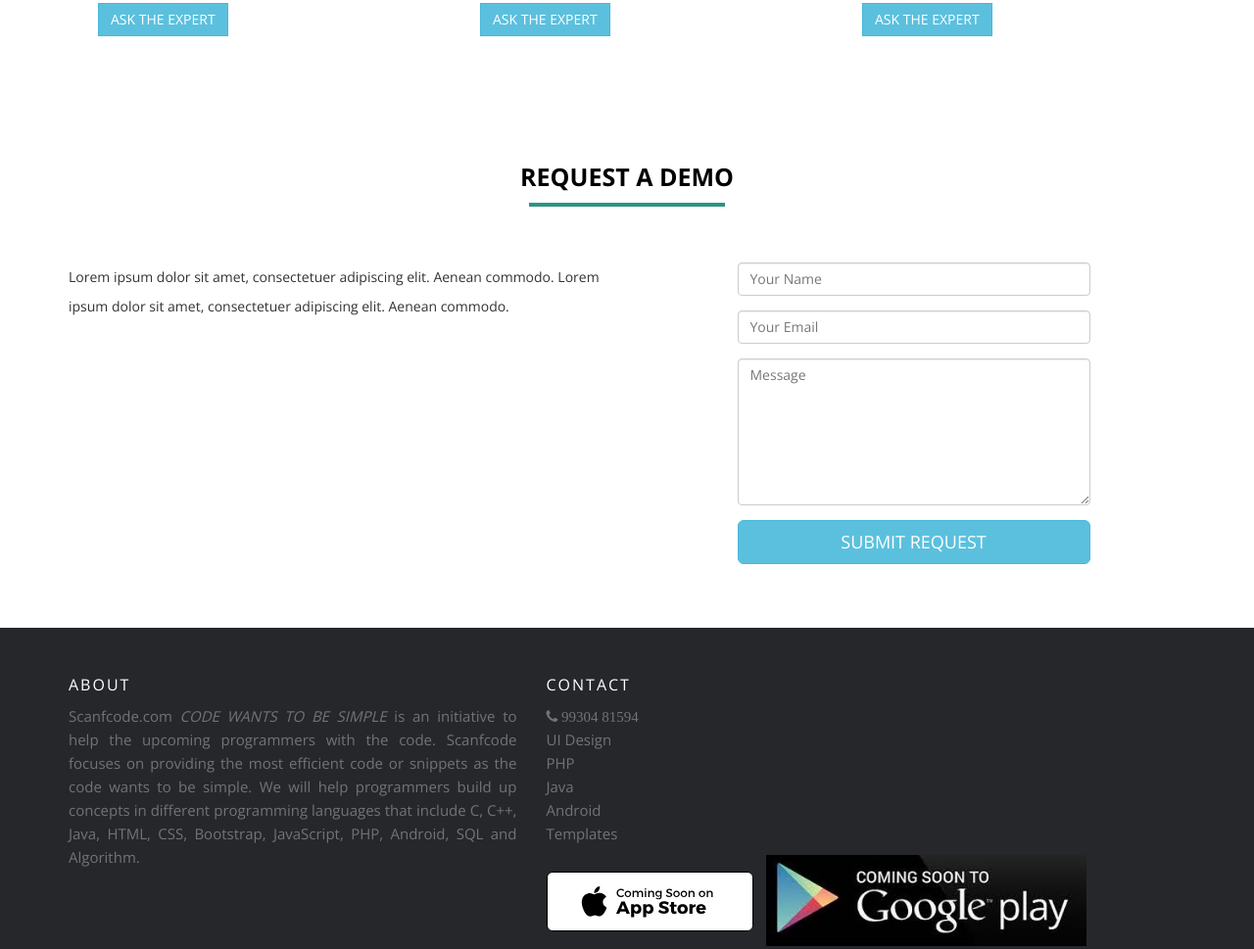
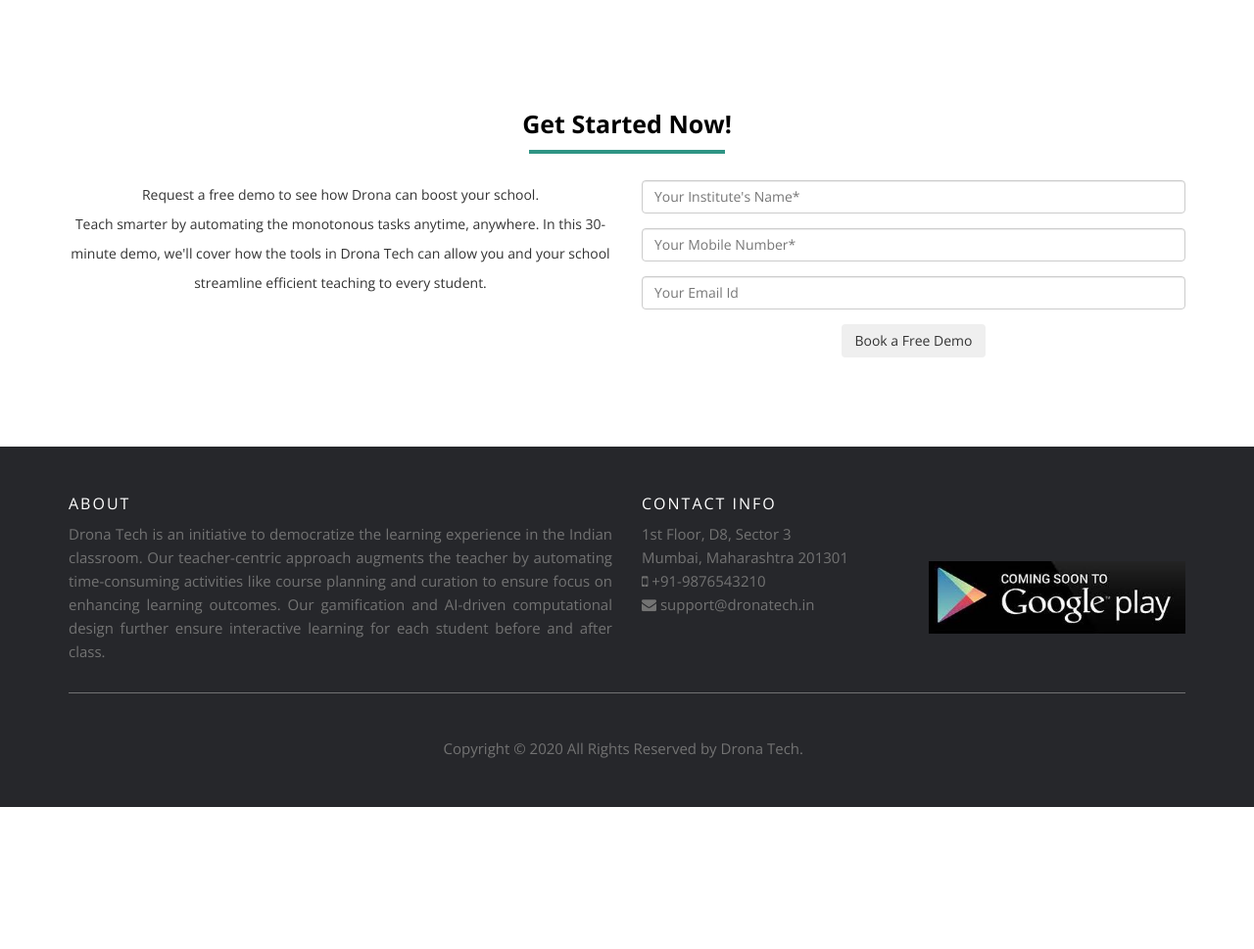
Before and after one commit to agondi/dronatech.github.io, a plain HTML site: page index.html in a window 1280 px wide. Shown: the part 1040-2009 px from the top of the page at 98% size. After the commit the page ends 1864 px from the top, so only its background shows below. Drawn offline with nearby package versions, Linux system fonts and the light colour scheme.

Commit message:
Layout edits

```diff
--- a/assets/css/style.css
+++ b/assets/css/style.css
@@ -30,8 +30,8 @@ body {
     padding-top:35px;
 }
 .set-row-pad {
-    padding-top:30px;
-    padding-bottom:50px;
+    padding-top:0px;
+    padding-bottom:90px;
 }
 /*=====================================
   NAVBAR STYLES
@@ -42,7 +42,7 @@ body {
 }
 
 #menu {
-    background-color: rgba(28, 43, 75, 1);
+    background-color: #015571;
     color: #fff;
     font-size: 12px;
     font-weight: 900;
@@ -76,7 +76,7 @@ body {
 }
 
     .home-sec .overlay {
-        background: rgba(38, 57, 88, 0.89);
+        background: rgba(25, 94, 131, 0.89);
         min-height: 500px;
     }
 
--- a/index.html
+++ b/index.html
@@ -141,7 +141,7 @@
                         Aenean commodo .
 
                    </p>
-               <a href="#" class="btn btn-info btn-set"  >ASK THE EXPERT</a>
+
                 </div>
                    </div>
                    <div class="col-lg-4  col-md-4 col-sm-4" data-scroll-reveal="enter from the bottom after 0.5s">
@@ -155,7 +155,7 @@
                         Aenean commodo .
 
                    </p>
-               <a href="#" class="btn btn-info btn-set"  >ASK THE EXPERT</a>
+
                 </div>
                    </div>
                  <div class="col-lg-4  col-md-4 col-sm-4" data-scroll-reveal="enter from the bottom after 0.6s">
@@ -169,9 +169,10 @@
                         Aenean commodo .
 
                    </p>
-               <a href="#" class="btn btn-info btn-set"  >ASK THE EXPERT</a>
+
                 </div>
                    </div>
+
 
 
                </div>
@@ -183,119 +184,78 @@
  <div class="container set-pad">
       <div class="row text-center">
                  <div class="col-lg-8 col-lg-offset-2 col-md-8 col-sm-8 col-md-offset-2 col-sm-offset-2">
-                     <h1 data-scroll-reveal="enter from the bottom after 0.1s" class="header-line" >REQUEST A DEMO </h1>
-
+                     <h1 data-scroll-reveal="enter from the bottom after 0.1s" class="header-line" >Get Started Now! </h1>
                  </div>
-
              </div>
              <!--/.HEADER LINE END-->
               <div class="row set-row-pad" >
-           <div class="col-lg-6 col-md-6 col-sm-6 " data-scroll-reveal="enter from the bottom after 0.4s" >
-           	<p data-scroll-reveal="enter from the bottom after 0.3s">
-                      Lorem ipsum dolor sit amet, consectetuer adipiscing elit.
-                        Aenean commodo.
-                         Lorem ipsum dolor sit amet, consectetuer adipiscing elit.
-                        Aenean commodo.
-                         </p>
-                 <!-- <img src="assets/img/building.jpg" class="img-thumbnail" /> -->
+           <div class="col-lg-6 col-md-6 col-sm-6 " data-scroll-reveal="enter from the bottom after 0.4s" align="center" style="text-align: center;">
+           	Request a free demo to see how Drona can boost your school.<br> Teach smarter by automating the monotonous tasks anytime, anywhere. In this 30-minute demo, we'll cover how the tools in Drona Tech can allow you and your school streamline efficient teaching to every student.<br>
+           <!-- 	We'll cover how to:
+           	<ul style="text-align: left;">
+           		<li>zysdkjhksjazysdkjhksjazysdkjhksja</li>
+           		<li>zysdkjhksjazysdkjhksja</li>
+           		<li>zysdkjhksjazysdkjhksjazysdkjhksja</li>
+           	</ul><br> -->
            </div>
-               <div class="col-lg-4 col-md-4 col-sm-4 col-lg-offset-1 col-md-offset-1 col-sm-offset-1">
-<!--
+           <div class="col-lg-6 col-md-6 col-sm-6 " data-scroll-reveal="enter from the bottom after 0.4s" align="center" style="text-align: center;">
+           	<form action="" method="POST" id="contactForm" class="contact-us-form">
+           		<div class="form-row">
+           			<div class="col-4">
+           				<div class="form-group">
+           					<input type="text" class="form-control" name="name" placeholder="Your Institute's Name*" value="">
            				</div>
-           <div class="row set-row-pad"  data-scroll-reveal="enter from the bottom after 0.5s" >
-
-
-                 <div class="col-lg-8 col-lg-offset-2 col-md-8 col-md-offset-2 col-sm-8 col-sm-offset-2"> -->
-                    <form>
+           			</div>
+           			<div class="col-4">
            				<div class="form-group">
-                            <input type="text" class="form-control "  required="required" placeholder="Your Name" />
+           					<input type="numeric" class="form-control" name="mobile" placeholder="Your Mobile Number*" value="">
            				</div>
+           			</div>
+           			<div class="col-4">
            				<div class="form-group">
-                            <input type="text" class="form-control " required="required"  placeholder="Your Email" />
+           					<input type="email" class="form-control" name="email" placeholder="Your Email Id" value="">
            				</div>
+           			</div>
+           		</div>
+           		<div class="form-row">
+           			<div class="col-6">
            				<div class="form-group">
-                            <textarea name="message" required="required" class="form-control" style="min-height: 150px;" placeholder="Message"></textarea>
            				</div>
-                        <div class="form-group">
-                            <button type="submit" class="btn btn-info btn-block btn-lg">SUBMIT REQUEST</button>
            			</div>
-
+           		</div>
+           		<div class="row justify-content-center">
+           			<button type="submit" class="btn btn-brand-02" id="btnContactUs">Book a Free Demo</button>
+           		</div>
            	</form>
                 </div>
-
-
-
-
-
-
+               </div>
+               <div class="col-lg-3 col-md-3 col-sm-3 " data-scroll-reveal="enter from the bottom after 0.4s" align="center" style="text-align: center;">
                 </div>
           </div>
       </div>
   </div>
-    <!--  <div class="container" id="contact">
-             <div class="row set-row-pad"  >
-    <div class="col-lg-4 col-md-4 col-sm-4   col-lg-offset-1 col-md-offset-1 col-sm-offset-1 " data-scroll-reveal="enter from the bottom after 0.4s">
-
-                    <h2 ><strong>Our Location </strong></h2>
-        <hr />
-                    <div>
-                        <h4>234/80 -UFG, New Street,</h4>
-                        <h4>Mumbai, India</h4>
-                        <h4><strong>Call:</strong>  + 91 9876543210</h4>
-                        <h4><strong>Email: </strong>info@dronatech.in</h4>
 </div>
-
-
-
-                </div>
-                 <div class="col-lg-7 col-md-7 col-sm-4 bot_rig" data-scroll-reveal="enter from the bottom after 0.4s" style="padding: 0px 30px 20px 0px" align="right">
-						<a href="index.html#"><img src="assets/img/apple.svg" alt="app store" style="padding-right: 10px;"></a>
-						<a href="market://details?id=com.app.drona"><img src="assets/img/google.jpeg" alt="google play" style="width: 25%;height: 25%;"></a>
-					</div>
-
-                   </div>
-               </div> -->
-
-     <!-- CONTACT SECTION END-->
    <!-- Site footer -->
     <footer class="site-footer">
       <div class="container">
         <div class="row">
-          <div class="col-sm-12 col-md-5">
+          <div class="col-sm-12 col-md-6">
             <h6>About</h6>
-            <p class="text-justify">Scanfcode.com <i>CODE WANTS TO BE SIMPLE </i> is an initiative  to help the upcoming programmers with the code. Scanfcode focuses on providing the most efficient code or snippets as the code wants to be simple. We will help programmers build up concepts in different programming languages that include C, C++, Java, HTML, CSS, Bootstrap, JavaScript, PHP, Android, SQL and Algorithm.</p>
+            <p class="text-justify">Drona Tech is an initiative to democratize the learning experience in the Indian classroom. Our teacher-centric approach augments the teacher by automating time-consuming activities like course planning and curation to ensure focus on enhancing learning outcomes. Our gamification and AI-driven computational design further ensure interactive learning for each student before and after class. </p>
             <!-- <a href="index.html#"><img src="assets/img/apple.svg" alt="app store" style="padding-top: 2px; padding-right: 10px"></a>
 			<a href="market://details?id=com.app.drona"><img src="assets/img/google.jpeg" alt="google play" style="width: 35%;height: 35%;"></a> -->
           </div>
+          <div class="col-sm-4 col-md-3 col-lg-3"><h6 class="text-uppercase">Contact Info</h6>
+          	<p>1st Floor, D8, Sector 3<br>Mumbai, Maharashtra 201301<br>
+          		<i class="fa fa-mobile mr-2"></i> +91-9876543210<br>
+          	<a href="mailto:agondi@stanford.edu" target="_blank" class="social-item" style="color:#737373; padding-right: 10px "><i class="fa fa-envelope mr-2" > </i> support@dronatech.in</p></a>
+          </p></div>
 
-          <div class="col-xs-6 col-md-7">
-            <h6>Contact</h6>
-            <ul class="footer-links">
-              <li style="font-family: 'Open Sans', sans-serif;"><i class="fa fa-phone"> 99304 81594</i></li>
-              <li><a href="http://scanfcode.com/category/front-end-development/">UI Design</a></li>
-              <li><a href="http://scanfcode.com/category/back-end-development/">PHP</a></li>
-              <li><a href="http://scanfcode.com/category/java-programming-language/">Java</a></li>
-              <li><a href="http://scanfcode.com/category/android/">Android</a></li>
-              <li><a href="http://scanfcode.com/category/templates/">Templates</a></li>
-            </ul>
-<!--           </div>
-          <div class="col-xs-6 col-md-5">
-          	<br><br><br><br><br><br> -->
-          	<a href="index.html#"><img src="assets/img/apple.svg" alt="app store" style="padding-top: 2px; padding-right: 10px"></a>
-			<a href="market://details?id=com.app.drona"><img src="assets/img/google.jpeg" alt="google play" style="width: 50%;height: 50%;"></a>
+          <div class="col-xs-6 col-md-3">
+          	<br><br><br>
+			<a href="market://details?id=com.app.drona"><img src="assets/img/google.jpeg" alt="google play" style="width: 100%;height: 100%;"></a>
           </div>
 
-          <!-- <div class="col-xs-5 col-md-4">
-            <h6></h6><br><br>
-            <ul class="footer-links">
-              <li><a href="http://scanfcode.com/about/">About Us</a></li>
-              <li><a href="http://scanfcode.com/contact/">Contact Us</a></li>
-              <li><a href="http://scanfcode.com/contribute-at-scanfcode/">Contribute</a></li>
-              <li><a href="http://scanfcode.com/privacy-policy/">Privacy Policy</a></li>
-              <li><a href="http://scanfcode.com/sitemap/">Sitemap</a></li>
-
-            </ul>
-          </div> -->
         </div>
         <hr>
       </div>
```
Lines whose indentation alone changed are shown as unchanged.
